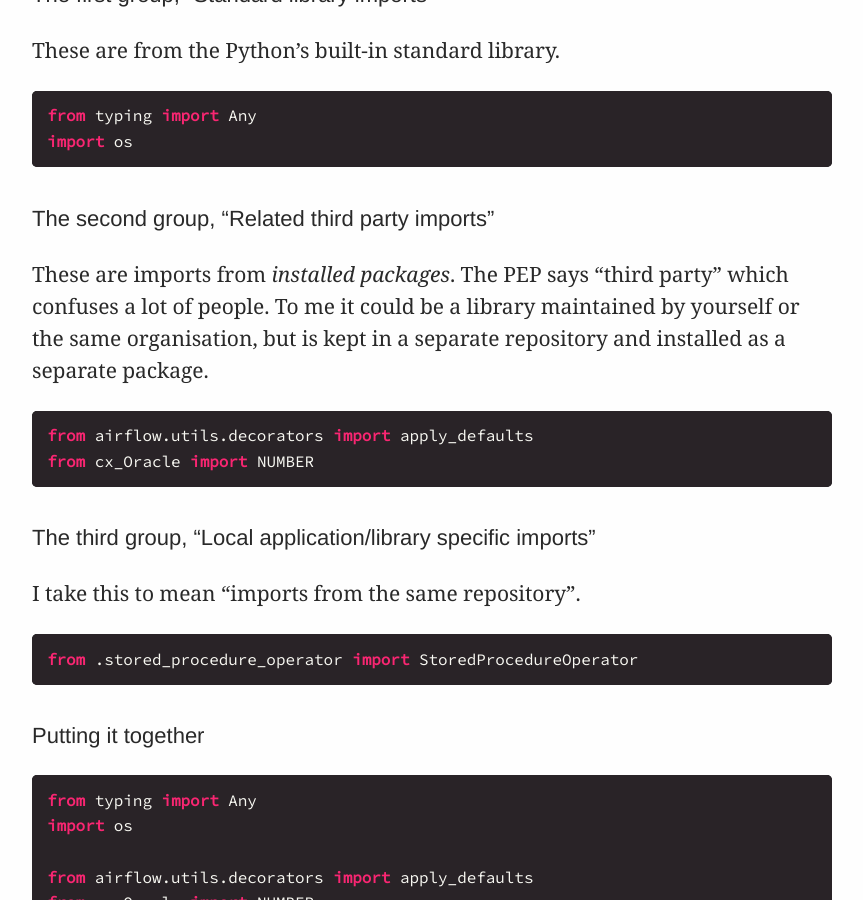
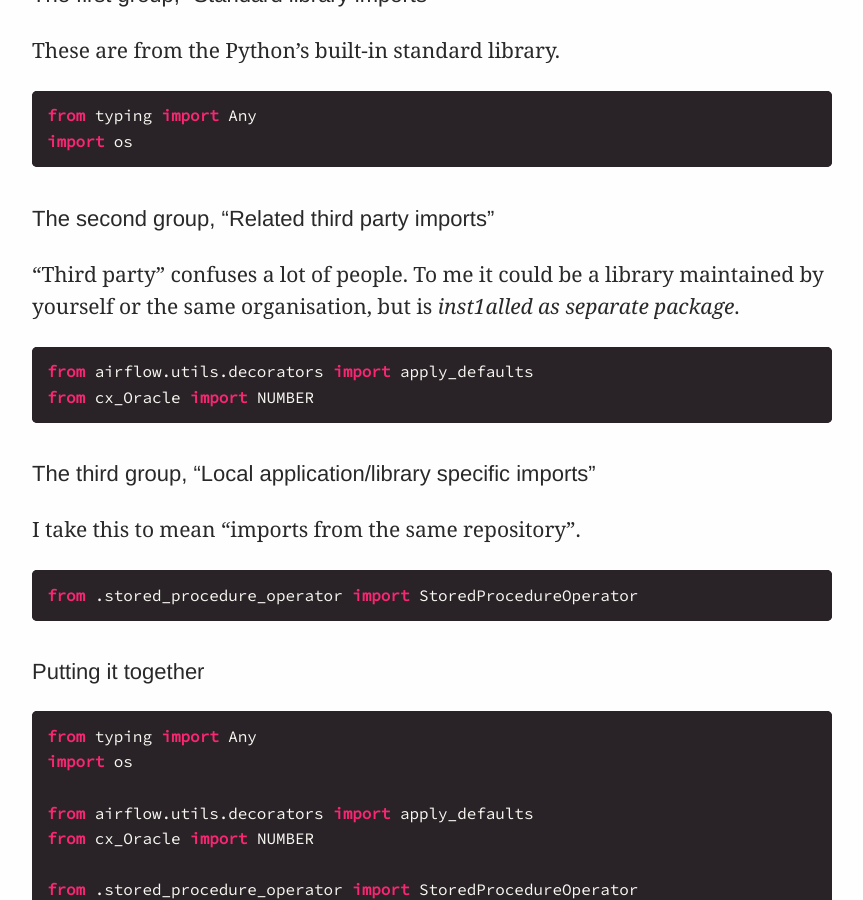
Before and after one commit to explodinglabs/explodinglabs.github.io, a Jekyll site: the page built from docs/_posts/python/2021-01-27-imports.markdown, in a window 1280 px wide and 900 px high, scrolled down 695 px. Shown: the whole window, without its empty margins (208-1071 px from the left). Built offline with Jekyll 4.4.1, drawn with Linux system fonts in a browser that asks for light colours.

Commit message:
Update 2021-01-27-imports.markdown

````diff
--- a/docs/_posts/python/2021-01-27-imports.markdown
+++ b/docs/_posts/python/2021-01-27-imports.markdown
@@ -33,10 +33,10 @@ import os
 
 ## The second group, "Related third party imports"
 
-These are imports from _installed packages_. The PEP says "third party" which
+"Third party"
 confuses a lot of people. To me it could be a library maintained by yourself or
-the same organisation, but is kept in a separate repository and installed as a
-separate package.
+the same organisation, but is _inst1alled as
+separate package_.
 
 ```python
 from airflow.utils.decorators import apply_defaults
````
